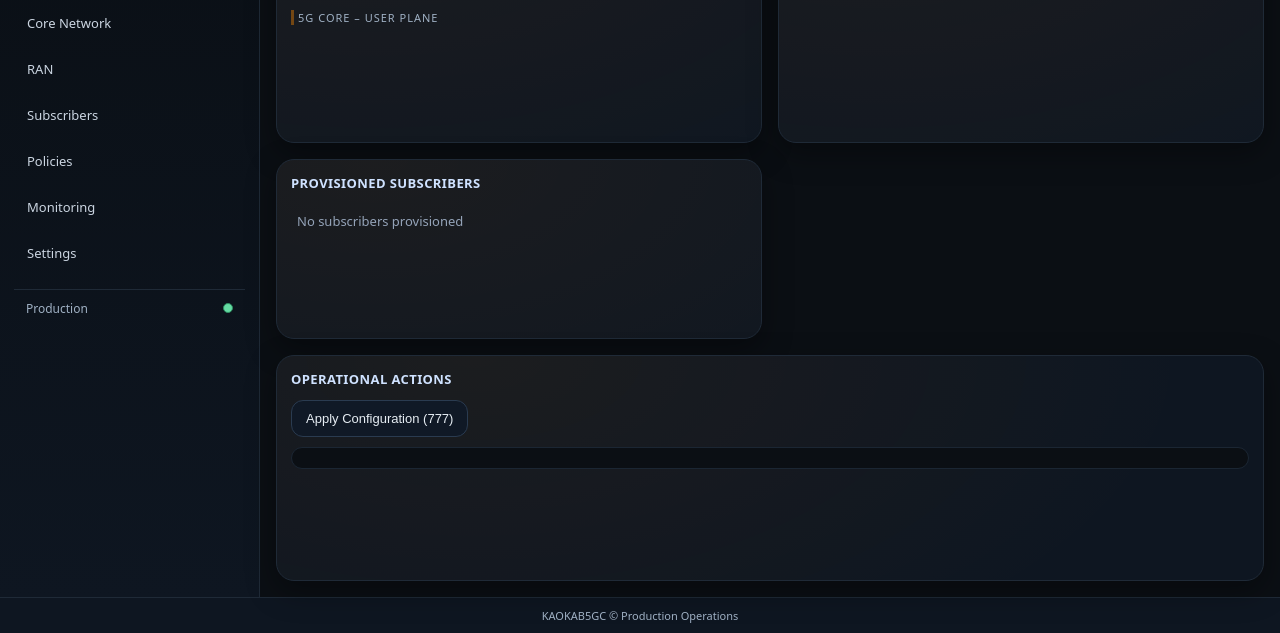
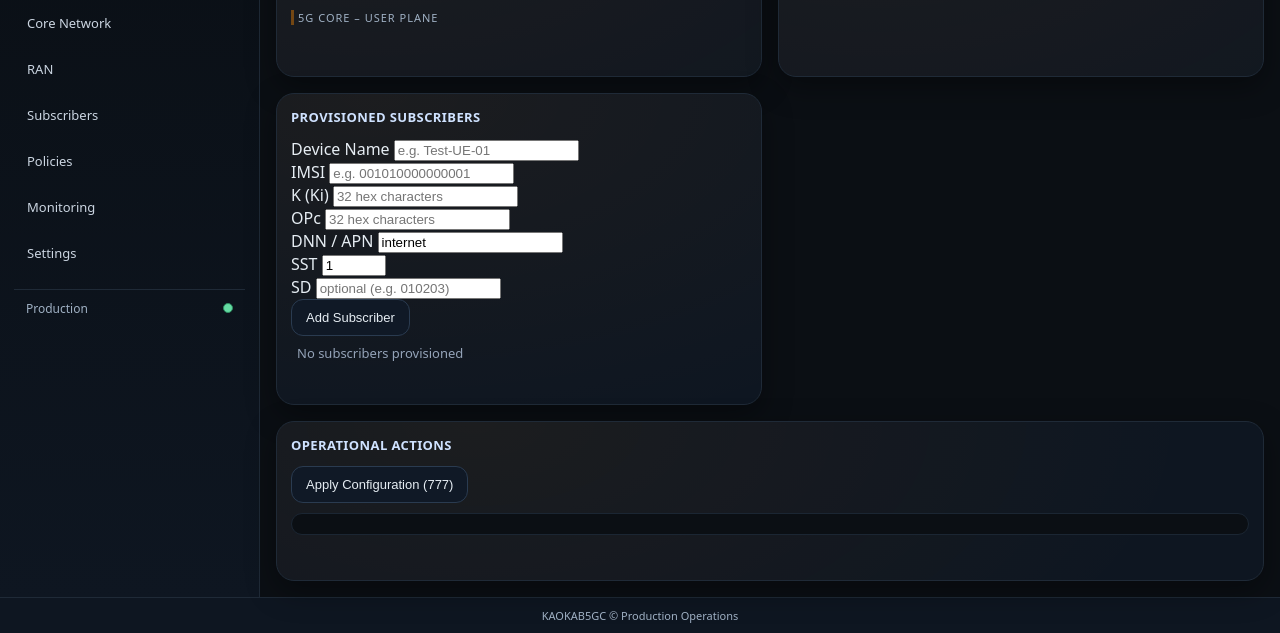
Before and after one commit to Kaokab1979/Kaokab-GUI, a plain HTML site: page frontend/index.html in a window 1280 px wide. Shown: the part 214-847 px from the top of the page. Drawn offline with Linux system fonts and the light colour scheme; no server answers.

Commit message:
Add subscriber form to provision subscribers

```diff
--- a/frontend/index.html
+++ b/frontend/index.html
@@ -75,11 +75,54 @@
 
       <!-- Subscribers -->
       <section class="card">
-        <h2>Provisioned Subscribers</h2>
-        <div id="subscriberList">
-          <div class="placeholder">No subscribers provisioned</div>
-        </div>
-      </section>
+  <h2>Provisioned Subscribers</h2>
+
+  <form id="subscriberForm" class="subscriber-form">
+
+    <div class="form-row">
+      <label>Device Name</label>
+      <input type="text" id="subName" placeholder="e.g. Test-UE-01" required />
+    </div>
+
+    <div class="form-row">
+      <label>IMSI</label>
+      <input type="text" id="subImsi" placeholder="e.g. 001010000000001" required />
+    </div>
+
+    <div class="form-row">
+      <label>K (Ki)</label>
+      <input type="text" id="subKi" placeholder="32 hex characters" required />
+    </div>
+
+    <div class="form-row">
+      <label>OPc</label>
+      <input type="text" id="subOpc" placeholder="32 hex characters" required />
+    </div>
+
+    <div class="form-row">
+      <label>DNN / APN</label>
+      <input type="text" id="subDnn" value="internet" />
+    </div>
+
+    <div class="form-row split">
+      <div>
+        <label>SST</label>
+        <input type="number" id="subSst" value="1" min="0" max="255" />
+      </div>
+      <div>
+        <label>SD</label>
+        <input type="text" id="subSd" placeholder="optional (e.g. 010203)" />
+      </div>
+    </div>
+
+    <button type="submit" class="primary">Add Subscriber</button>
+  </form>
+
+  <div id="subscriberList">
+    <div class="placeholder">No subscribers provisioned</div>
+  </div>
+</section>
+
 
       <!-- Actions -->
       <section class="card full">
```
